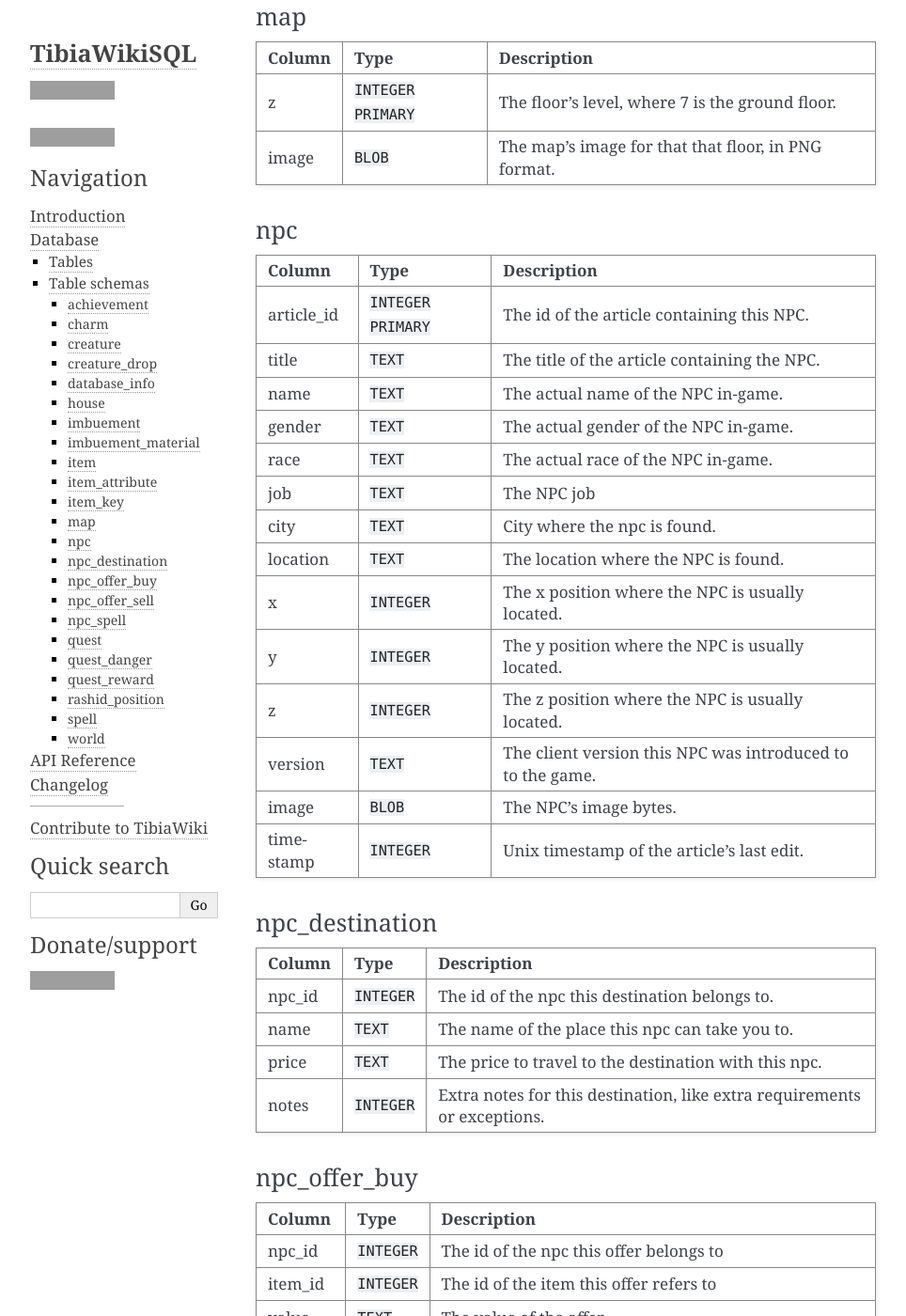
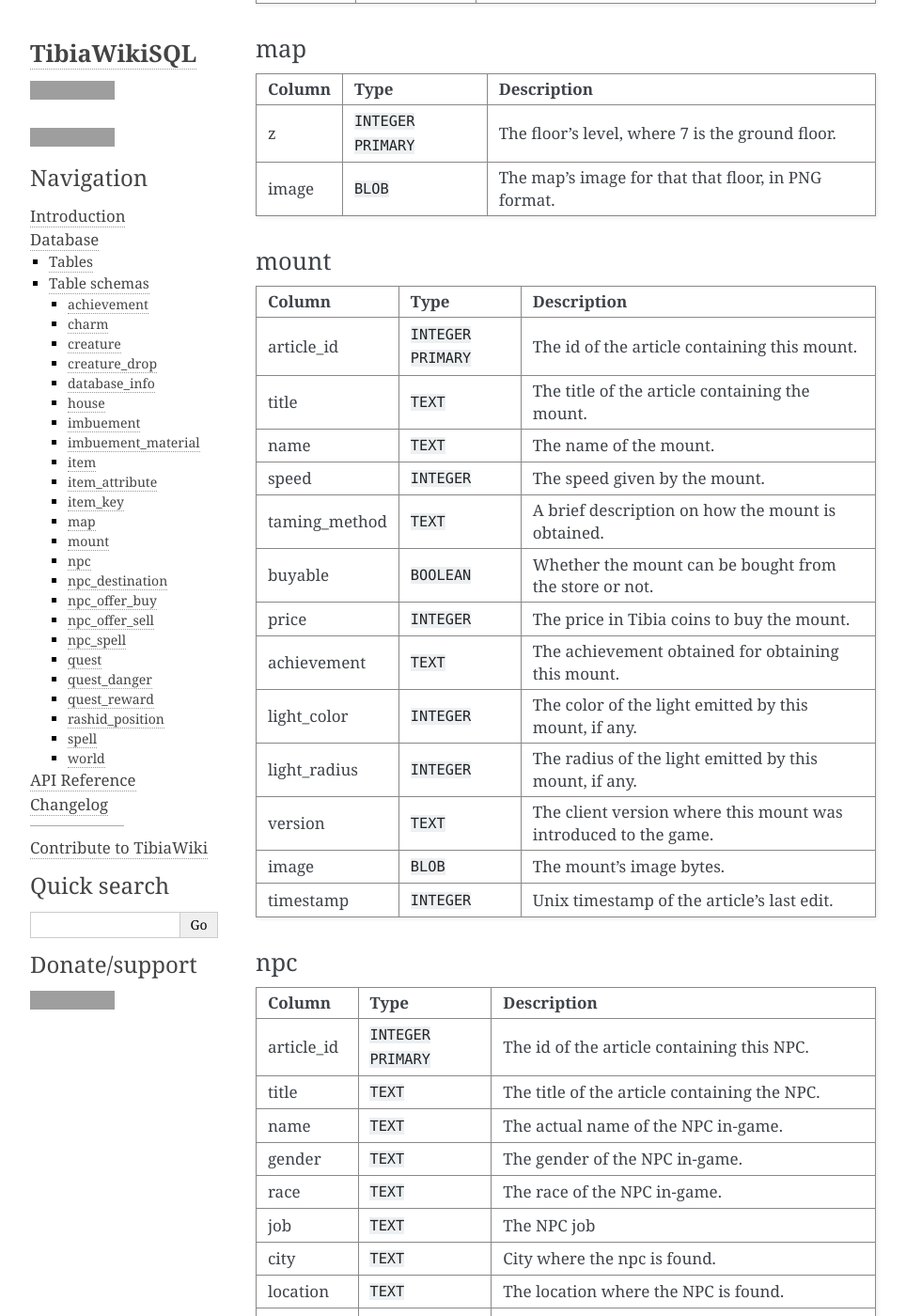
Before and after one commit to Galarzaa90/tibiawiki-sql, a Sphinx documentation site: the page built from docs/schema.rst, in a window 1280 px wide and 1400 px high, scrolled down 8634 px, cut to the strip 0-1400 px from the top of the window. Shown: the whole strip at 94% size, without its empty margins (148-1112 px from the left). Built offline with Sphinx 7.4.7, drawn with Linux system fonts in a browser that asks for light colours; some of the changed text lies outside the part shown; grey boxes are pictures that could not be loaded.

Commit message:
Added table schema to documentation

```diff
--- a/docs/schema.rst
+++ b/docs/schema.rst
@@ -37,6 +37,8 @@
 | `item_key`_           | Contains the different key variations.          |
 +-----------------------+-------------------------------------------------+
 | `map`_                | Contains the world map’s images.                |
++-----------------------+-------------------------------------------------+
+| `mount`_              | Contains information for all mounts.            |
 +-----------------------+-------------------------------------------------+
 | `npc`_                | Contains information for all NPCs.              |
 +-----------------------+-------------------------------------------------+
@@ -471,6 +473,41 @@
 | image  | ``BLOB``    | The map’s image for that that floor, in PNG format. |
 +--------+-------------+-----------------------------------------------------+
 
+
+mount
+~~~~~
++---------------+-------------+-----------------------------------------------------------------+
+|    Column     |    Type     |                           Description                           |
++===============+=============+=================================================================+
+| article_id    | ``INTEGER`` | The id of the article containing this mount.                    |
+|               | ``PRIMARY`` |                                                                 |
++---------------+-------------+-----------------------------------------------------------------+
+| title         | ``TEXT``    | The title of the article containing the mount.                  |
++---------------+-------------+-----------------------------------------------------------------+
+| name          | ``TEXT``    | The name of the mount.                                          |
++---------------+-------------+-----------------------------------------------------------------+
+| speed         | ``INTEGER`` | The speed given by the mount.                                   |
++---------------+-------------+-----------------------------------------------------------------+
+| taming_method | ``TEXT``    | A brief description on how the mount is obtained.               |
++---------------+-------------+-----------------------------------------------------------------+
+| buyable       | ``BOOLEAN`` | Whether the mount can be bought from the store or not.          |
++---------------+-------------+-----------------------------------------------------------------+
+| price         | ``INTEGER`` | The price in Tibia coins to buy the mount.                      |
++---------------+-------------+-----------------------------------------------------------------+
+| achievement   | ``TEXT``    | The achievement obtained for obtaining this mount.              |
++---------------+-------------+-----------------------------------------------------------------+
+| light_color   | ``INTEGER`` | The color of the light emitted by this mount, if any.           |
++---------------+-------------+-----------------------------------------------------------------+
+| light_radius  | ``INTEGER`` | The radius of the light emitted by this mount, if any.          |
++---------------+-------------+-----------------------------------------------------------------+
+| version       | ``TEXT``    | The client version where this mount was introduced to the game. |
++---------------+-------------+-----------------------------------------------------------------+
+| image         | ``BLOB``    | The mount's image bytes.                                        |
++---------------+-------------+-----------------------------------------------------------------+
+| timestamp     | ``INTEGER`` | Unix timestamp of the article's last edit.                      |
++---------------+-------------+-----------------------------------------------------------------+
+
+
 npc
 ~~~
 +------------+-------------+--------------------------------------------------+
@@ -483,9 +520,9 @@
 +------------+-------------+--------------------------------------------------+
 | name       | ``TEXT``    | The actual name of the NPC in-game.              |
 +------------+-------------+--------------------------------------------------+
-| gender     | ``TEXT``    | The actual gender of the NPC in-game.            |
+| gender     | ``TEXT``    | The gender of the NPC in-game.                   |
 +------------+-------------+--------------------------------------------------+
-| race       | ``TEXT``    | The actual race of the NPC in-game.              |
+| race       | ``TEXT``    | The race of the NPC in-game.                     |
 +------------+-------------+--------------------------------------------------+
 | job        | ``TEXT``    | The NPC job                                      |
 +------------+-------------+--------------------------------------------------+
@@ -736,7 +773,6 @@
 | experimental    | ``BOOLEAN`` | Whether the world is a experimental world or not.                            |
 +-----------------+-------------+------------------------------------------------------------------------------+
 | online_since    | ``TEXT``    | Date when the world became online for the first time, in ISO 8601 format.    |
-|                 |             |                                                                              |
 +-----------------+-------------+------------------------------------------------------------------------------+
 | offline_since   | ``TEXT``    | Date when the world went offline, in ISO 8601 format.                        |
 +-----------------+-------------+------------------------------------------------------------------------------+
```
Also changed, not shown: 1 other file.
